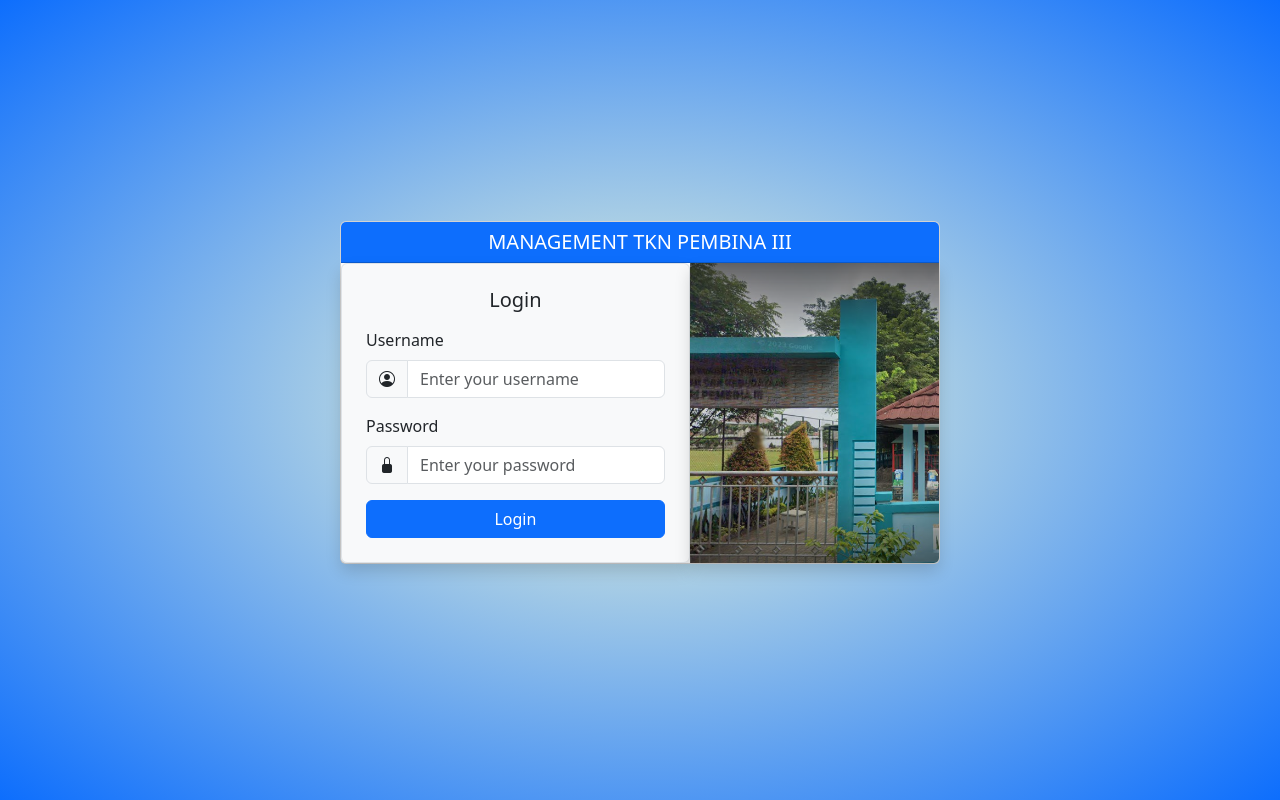
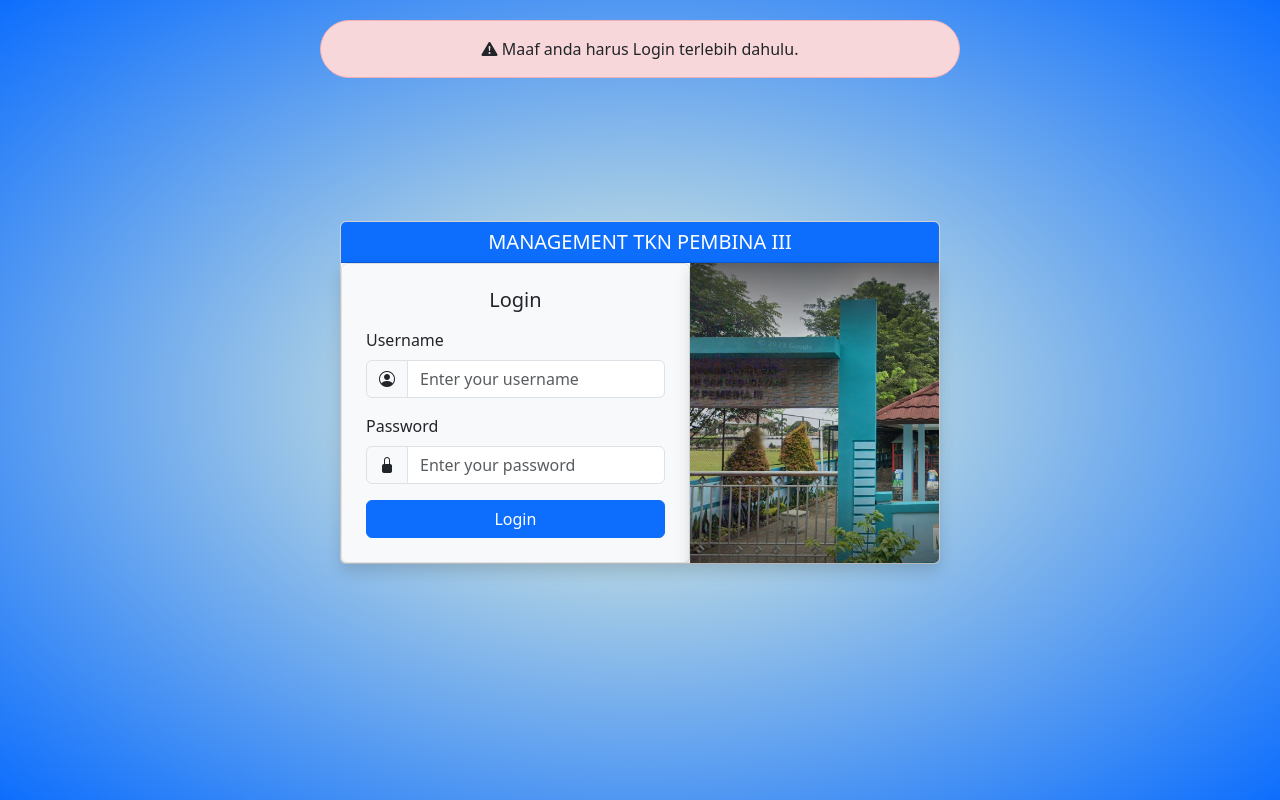
Before and after one commit to dwirzkid/management-admin-app, a PHP site: page /index.php in a window 1280 px wide. Run offline with PHP 8.4, Linux system fonts and the light colour scheme; the visitor is signed in with stand-in values (Sample User, id 1).

Commit message:
menambahkan validasi login

```diff
--- a/index.php
+++ b/index.php
@@ -10,16 +10,67 @@
     <style>
         body {
             background-image: radial-gradient(#F1FADA, #0d6efd);
+            position: relative;
+            /* Menambahkan posisi relatif ke body */
+            min-height: 100vh;
         }
 
         img {
             border: none;
             border-radius: 0 0 5px 0;
         }
+
+        .alert {
+            border-radius: 50px;
+            opacity: 0;
+            animation: slideDown 0.3s ease-out forwards, fadeIn 0.5s ease-out forwards;
+            position: absolute;
+            z-index: 99;
+            /* Menggunakan posisi absolut */
+            left: 50%;
+            /* Menengahkan alert horizontal */
+            top: -100px;
+            /* Mengatur posisi awal di atas layar */
+            /* Menetapkan jarak dari atas */
+            transform: translateX(-50%);
+            /* Menyesuaikan posisi horizontal */
+        }
+
+        @keyframes slideDown {
+            to {
+                top: 20px;
+                /* Menetapkan posisi akhir */
+            }
+        }
+
+        @keyframes fadeIn {
+            to {
+                opacity: 1;
+            }
+        }
     </style>
 </head>
 
 <body>
+    <?php
+    session_start();
+
+    if (isset($_SESSION["error"])) {
+        echo '<div class="alert alert-danger text-center w-50 mx-auto text-dark" role="alert">';
+        echo '<i class="bi bi-exclamation-triangle-fill"></i> ';
+        echo 'Username atau Password salah. Silahkan coba lagi.';
+        echo '</div>';
+        unset($_SESSION["error"]);
+    }
+    if (isset($_SESSION["warninglogin"])) {
+        echo '<div class="alert alert-danger text-center w-50 mx-auto text-dark" role="alert">';
+        echo '<i class="bi bi-exclamation-triangle-fill"></i> ';
+        echo 'Maaf anda harus Login terlebih dahulu.';
+        echo '</div>';
+        unset($_SESSION["warninglogin"]);
+    }
+    ?>
+
     <section class="login d-flex align-items-center justify-content-center" style="height: 100vh;">
         <div class="card mb-3" style="max-width: 600px;">
             <div class="card-header bg-primary text-white text-center">
@@ -34,14 +85,14 @@
                                 <label for="username" class="form-label">Username</label>
                                 <div class="input-group">
                                     <span class="input-group-text" id="basic-addon1"><i class="bi bi-person-circle"></i></span>
-                                    <input type="text" class="form-control" name="username" id="username" placeholder="Enter your username" aria-label="Username" aria-describedby="basic-addon1">
+                                    <input type="text" class="form-control" name="username" id="username" placeholder="Enter your username" aria-label="Username" aria-describedby="basic-addon1" required>
                                 </div>
                             </div>
                             <div class="mb-3">
                                 <label for="password" class="form-label">Password</label>
                                 <div class="input-group">
                                     <span class="input-group-text" id="basic-addon2"><i class="bi bi-lock-fill"></i></span>
-                                    <input type="password" class="form-control" name="password" id="password" placeholder="Enter your password" aria-label="Password" aria-describedby="basic-addon2">
+                                    <input type="password" class="form-control" name="password" id="password" placeholder="Enter your password" aria-label="Password" aria-describedby="basic-addon2" required>
                                 </div>
                             </div>
                             <div class="d-grid">
--- a/login.php
+++ b/login.php
@@ -18,7 +18,11 @@
         $data = $result1->fetch_assoc();
         $_SESSION["username"] = $data["username"];
         $_SESSION["is_login"] = true;
-
         header("location: page/dashboard.php");
+        exit;
+    } else {
+        $_SESSION["error"] = true; //errorlogin
+        header("location: index.php");
+        exit;
     }
 }
```
